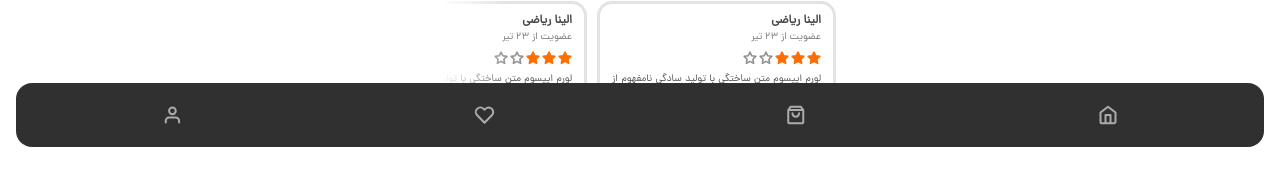
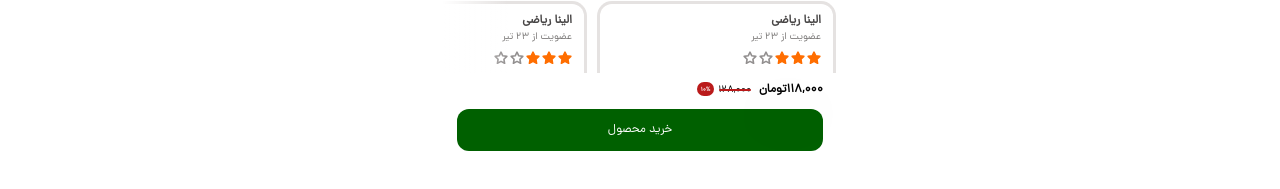
Before and after one commit to misarfehapp/misarfehMain, a Next.js app: page /product in a window 1280 px wide. Shown: the part 641-830 px from the top of the page. Built offline with nearby package versions, Linux system fonts and the light colour scheme.

Commit message:
added drawer to product page

```diff
--- a/app/product/page.tsx
+++ b/app/product/page.tsx
@@ -9,6 +9,7 @@ import { useState } from "react";
 import MapIcon from "@/components/OptionBar/MapIcon";
 import ChevronLeftGreen from "@/components/home body/ChevronLeftGreen";
 import Comments from "@/components/comments/Comments";
+import DrawerComponent from "@/components/drawer/DrawerComponent";
 
 const description =
   "ورم ایپسوم متن ساختگی با تولید سادگی نامفهوم از صنعت چاپ، و با استفاده از طراحان گرافیک است، چاپگرها و متون بلکه روزنامه و مجله در ستون  ورم ایپسوم ورم ایپسوم متن ساختگی با تولید سادگی نامفهوم از صنعت چاپ، و با استفاده از طراحان گرافیک است، چاپگرها و متون بلکه روزنامه و مجله در ستون  ورم ایپسوم ورم ایپسوم متن ساختگی با تولید سادگی نامفهوم از صنعت چاپ، و با استفاده از طراحان گرافیک است، چاپگرها و متون بلکه روزنامه و مجله در ستون  ورم ایپسوم ";
@@ -99,7 +100,7 @@ const Product = () => {
             </div>
           </div>
           <div className="w-full bg-neutral-neutral90 h-2" />
-          {/* comments */}
+          {/* Comments */}
           <div className="flex flex-col">
             <div className="flex flex-row justify-between items-start">
               <div className="flex flex-row items-center gap-1 font-bold text-2xs text-key-colors-primary">
@@ -122,8 +123,7 @@ const Product = () => {
               className="relative flex min-h-[168px] w-full"
               style={{ direction: "rtl" }}
             >
-              <div className="absolute left-0 top-0 h-full w-[67px] bg-gradient-to-r from-white to-transparent pointer-events-none z-10"></div>
-
+              <div className="absolute left-0 top-0 h-full w-[67px] bg-gradient-to-r from-white to-transparent pointer-events-none z-10" />
               <div className="flex items-center overflow-x-auto gap-4 flex-row w-full h-full px-1.5">
                 {comments.map((c, index) => (
                   <div key={index}>
@@ -139,6 +139,36 @@ const Product = () => {
               </div>
             </div>
           </div>
+          <div className=" bg-white sticky bottom-0 z-20 w-full flex flex-col gap-[10px] py-2 px-4">
+            <div className="flex flex-row-reverse gap-2 items-center h-[18px]">
+              <p
+                style={{ direction: "rtl" }}
+                className="text-black font-bold text-xs drop-shadow-2xl flex flex-row"
+              >
+                118,000 <span>تومان</span>
+              </p>
+              <div className="relative flex items-center">
+                <p
+                  className="text-2xs font-medium text-black w-[32px] h-[14px]"
+                  style={{
+                    direction: "rtl",
+                  }}
+                >
+                  128,000
+                </p>
+                <span
+                  className="absolute bg-light-error w-full h-[1.5px]"
+                  style={{ borderRadius: "100px" }}
+                />
+              </div>
+              <div className="relative flex items-center justify-center transform translate-y-0 translate-x-0.5">
+                <p className="text-[6px] absolute -top-2 -left-4 text-white bg-light-error font-bold w-[17px] h-[14px] rounded-full flex flex-row justify-center items-center px-[4px] ">
+                  10 <span>%</span>
+                </p>
+              </div>
+            </div>
+            <DrawerComponent type="product" />
+          </div>
         </div>
       </div>
     </div>
--- a/components/drawer/DrawerComponent.tsx
+++ b/components/drawer/DrawerComponent.tsx
@@ -15,9 +15,10 @@ import { useState } from "react";
 import RangeSlider from "../RangeSlider/RangeSlider";
 import CheckIcon from "../check box/CheckIcon";
 import CrossIcon from "../input/CrossIcon";
+import WarningIcon from "../exit section/WarningIcon";
 
 interface DrawerComponentProps {
-  type: string;
+  type: "filter" | "product";
 }
 
 const surpriseKinds = ["نان و شیرینی", "سبزیجات", "ناهار", "سایر"];
@@ -42,10 +43,14 @@ const DrawerComponent = ({ type }: DrawerComponentProps) => {
   return (
     <div>
       <Drawer>
-        <DrawerTrigger>
+        <DrawerTrigger className="w-full">
           {type === "filter" ? (
             <div className="w-[50.5px] h-[50.5px] ring-2 ring-neutral-neutral80 rounded-rounded-9 py-2 px-4 flex justify-center items-center">
               <FilterIcon />
+            </div>
+          ) : type === "product" ? (
+            <div className="text-center bg-key-colors-primary py-3 px-6 rounded-rounded-7 text-white text-xs font-medium">
+              خرید محصول
             </div>
           ) : (
             "open drawer"
@@ -59,9 +64,14 @@ const DrawerComponent = ({ type }: DrawerComponentProps) => {
             <div className="flex flex-col gap-1">
               <DrawerTitle className="text-[14px] text-right flex flex-col justify-center gap-4">
                 {type === "filter" && "فیلترها"}
+                {type === "product" && "دانستنی های قبل از خرید!"}
+                {type === "filter" && (
                   <div className="w-full h-[3px] bg-neutral-neutral90" />
+                )}
               </DrawerTitle>
               {type === "filter" ? (
+                <></>
+              ) : type === "product" ? (
                 <></>
               ) : (
                 <DrawerDescription
@@ -75,6 +85,7 @@ const DrawerComponent = ({ type }: DrawerComponentProps) => {
               )}
             </div>
           </DrawerHeader>
+          {type === "filter" && (
             <div className="flex flex-col justify-center gap-4">
               <div className="flex flex-col justify-center gap-3">
                 <p className="text-sm font-bold text-neutral-neutral30">
@@ -140,19 +151,40 @@ const DrawerComponent = ({ type }: DrawerComponentProps) => {
                 </div>
               </div>
             </div>
+          )}
+
+          {type === "product" && (
+            <div className="flex flex-row w-full justify-between items-start">
+              <div className="flex-shrink-0 w-[28px]">
+                <WarningIcon type="product" />
+              </div>
+              <div className="flex flex-col gap-1 text-justify flex-grow">
+                <p className="font-bold text-xs text-neutral-neutral30">
+                  لورم ایپسوم متن ساختگی با تولید سادگی نامفهوم از صنعت چاپ
+                </p>
+                <p className="font-medium text-xs text-neutral-neutral40">
+                  برای شرایط فعلی تکنولوژی مورد نیاز، و کاربردهای متنوع با هدف
+                  بهبود ابزارهای کاربردی می باشد، کتابهای زیادی در شصت و سه درصد
+                  گذشته حال و آینده، شناخت فراوان جامعه و متخصصان را می طلبد، .
+                </p>
+              </div>
+            </div>
+          )}
           <DrawerFooter className="flex justify-center">
             <DrawerClose asChild>
               <button className="bg-key-colors-primary text-white py-3 px-6 rounded-rounded-7 text-xs flex flex-row gap-2 justify-center items-center">
                 <CheckIcon />
-                اعمال فیلتر ها
+                {type === "filter" ? "اعمال فیلتر ها" : "متوجه شدم"}
               </button>
             </DrawerClose>
+            {type === "filter" && (
               <DrawerClose asChild>
                 <button className="text-neutral-neutral50 py-3 px-6 rounded-rounded-7 text-xs flex flex-row gap-2 justify-center items-center">
                   <CrossIcon stroke="#797776" />
                   لغو همه
                 </button>
               </DrawerClose>
+            )}
           </DrawerFooter>
         </DrawerContent>
       </Drawer>
--- a/components/exit section/ExitSection.tsx
+++ b/components/exit section/ExitSection.tsx
@@ -40,7 +40,7 @@ const ExitSection = () => {
         <div className="fixed inset-0 flex items-center justify-center bg-neutral-neutral30 bg-opacity-50 z-10">
           <div className="bg-white py-4 px-6 rounded-rounded-9 m-4 w-[358px] min-[170px] flex flex-col justify-center gap-3 shadow-Blur/Overlay">
             <div className="flex flex-col justify-center items-center gap-1">
-              <WarningIcon />
+              <WarningIcon type="exit" />
               <p className="text-sm font-bold text-[#525256]">هشدار</p>
             </div>
             <p className="text-xs font-medium">
--- a/components/exit section/WarningIcon.tsx
+++ b/components/exit section/WarningIcon.tsx
@@ -1,16 +1,19 @@
 import * as React from "react";
-const WarningIcon = (props: React.JSX.IntrinsicAttributes & React.SVGProps<SVGSVGElement>) => (
+interface WarningIconProps extends React.SVGProps<SVGSVGElement> {
+  type: "exit" | "product";
+}
+const WarningIcon: React.FC<WarningIconProps> = ({ type, ...props }) => (
   <svg
     xmlns="http://www.w3.org/2000/svg"
-    width={30}
-    height={34}
+    width={type === "exit" ? 30 : 16}
+    height={type === "exit" ? 34 : 18}
     fill="none"
     {...props}
   >
     <path
       fill="#006000"
       fillRule="evenodd"
-      d="M8.072 3.337C11.453 1.335 13.143.333 15 .333c1.857 0 3.547 1 6.928 3.004l1.144.676c3.381 2.004 5.071 3.006 6 4.654.928 1.65.928 3.65.928 7.656v1.354c0 4.005 0 6.008-.928 7.657-.929 1.65-2.619 2.65-6 4.651l-1.144.678c-3.381 2.002-5.071 3.004-6.928 3.004-1.857 0-3.547-1-6.928-3.004l-1.144-.678c-3.381-2-5.071-3.003-6-4.651C0 23.684 0 21.684 0 17.677v-1.354c0-4.006 0-6.008.928-7.656.929-1.65 2.619-2.65 6-4.654l1.144-.676Zm8.595 20.33a1.666 1.666 0 1 1-3.333 0 1.666 1.666 0 0 1 3.333 0ZM15 7.417a1.25 1.25 0 0 1 1.25 1.25v10a1.25 1.25 0 1 1-2.5 0v-10A1.25 1.25 0 0 1 15 7.417Z"
+      d={type === "exit" ? "M8.072 3.337C11.453 1.335 13.143.333 15 .333c1.857 0 3.547 1 6.928 3.004l1.144.676c3.381 2.004 5.071 3.006 6 4.654.928 1.65.928 3.65.928 7.656v1.354c0 4.005 0 6.008-.928 7.657-.929 1.65-2.619 2.65-6 4.651l-1.144.678c-3.381 2.002-5.071 3.004-6.928 3.004-1.857 0-3.547-1-6.928-3.004l-1.144-.678c-3.381-2-5.071-3.003-6-4.651C0 23.684 0 21.684 0 17.677v-1.354c0-4.006 0-6.008.928-7.656.929-1.65 2.619-2.65 6-4.654l1.144-.676Zm8.595 20.33a1.666 1.666 0 1 1-3.333 0 1.666 1.666 0 0 1 3.333 0ZM15 7.417a1.25 1.25 0 0 1 1.25 1.25v10a1.25 1.25 0 1 1-2.5 0v-10A1.25 1.25 0 0 1 15 7.417Z" : "M4.305 1.602C6.108.534 7.01 0 8 0c.99 0 1.892.533 3.695 1.602l.61.36c1.803 1.07 2.705 1.603 3.2 2.482.495.88.495 1.947.495 4.084v.722c0 2.136 0 3.204-.495 4.083-.495.88-1.397 1.414-3.2 2.481l-.61.362C9.892 17.244 8.99 17.778 8 17.778c-.99 0-1.892-.534-3.695-1.602l-.61-.362c-1.803-1.066-2.705-1.602-3.2-2.48C0 12.453 0 11.386 0 9.25v-.722c0-2.137 0-3.204.495-4.084.495-.88 1.397-1.413 3.2-2.481l.61-.361Zm4.584 10.842a.889.889 0 1 1-1.778 0 .889.889 0 0 1 1.778 0ZM8 3.778a.667.667 0 0 1 .667.666v5.334a.667.667 0 1 1-1.334 0V4.444A.667.667 0 0 1 8 3.778Z"}
       clipRule="evenodd"
     />
   </svg>
--- a/components/menu bar/MenuBar.tsx
+++ b/components/menu bar/MenuBar.tsx
@@ -34,7 +34,9 @@ const MenuBar = () => {
   const path = usePathname();
 
   return (
-    <nav className="bg-neutral-neutral20 mx-4 bottom-3 sticky  mt-5 py-4 rounded-rounded-9 flex flex-row-reverse justify-around z-20">
+    <nav
+      className={`${path === "/product" && "hidden"} bg-neutral-neutral20 mx-4 bottom-3 sticky  mt-5 py-4 rounded-rounded-9 flex flex-row-reverse justify-around z-20`}
+    >
       {links.map((link, index) => (
         <Link
           key={index}
```
Lines whose indentation alone changed are shown as unchanged.
